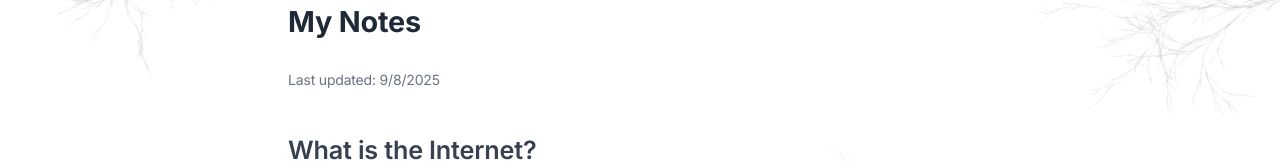
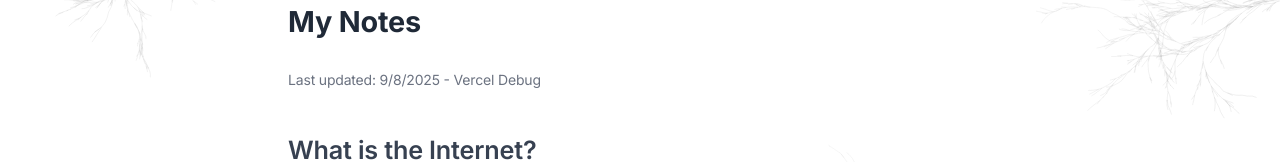
Before and after one commit to UmarbekFU/20th-version, a Next.js app: page /notes/complete-fullstack-bootcamp-angular-yu in a window 1280 px wide. Shown: the part 574-736 px from the top of the page. Built offline with nearby package versions, Linux system fonts and the light colour scheme; a web font is replaced by a local one.

Commit message:
Add Vercel debug timestamp to force fresh deployment

```diff
--- a/app/notes/complete-fullstack-bootcamp-angular-yu/page.tsx
+++ b/app/notes/complete-fullstack-bootcamp-angular-yu/page.tsx
@@ -45,7 +45,7 @@ export default function CompleteFullstackBootcampAngularYuPage() {
             </p>
 
             <h2 className="text-2xl font-semibold text-gray-900 dark:text-gray-100 mb-4">My Notes</h2>
-            <p className="text-sm text-gray-500 dark:text-gray-400 mb-4">Last updated: {new Date().toLocaleDateString()}</p>
+            <p className="text-sm text-gray-500 dark:text-gray-400 mb-4">Last updated: {new Date().toLocaleDateString()} - Vercel Debug</p>
             <div className="space-y-6 text-gray-700 dark:text-gray-300">
               <div>
                 <h3 className="text-xl font-semibold text-gray-900 dark:text-gray-100 mb-3">What is the Internet?</h3>
```
